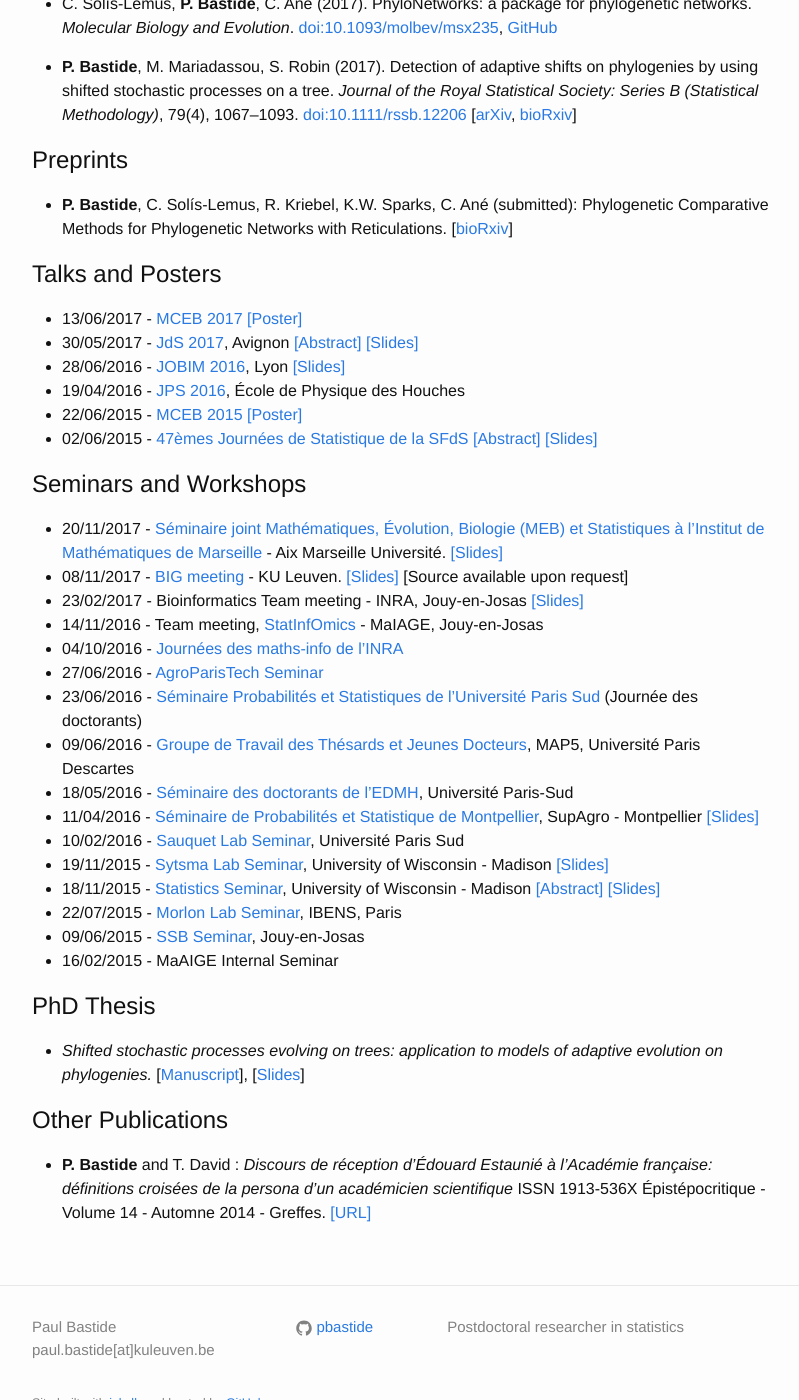
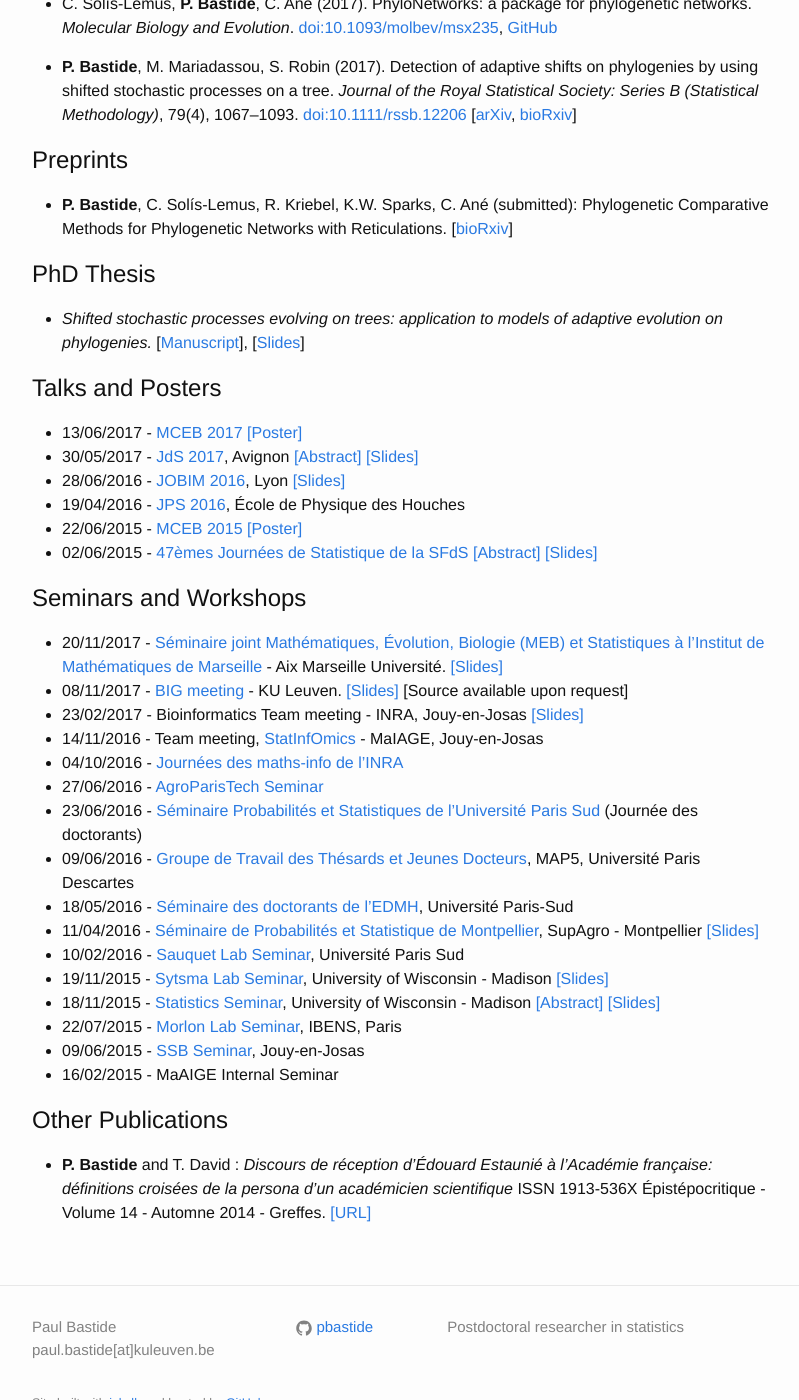
Before and after one commit to pbastide/pbastide.github.io, a Jekyll site: the page built from publi.md, in a window 1280 px wide and 1400 px high, scrolled down 286 px. Shown: the whole window, without its empty margins (238-1037 px from the left). Built offline with Jekyll 4.4.1, drawn with Linux system fonts in a browser that asks for light colours; part of the change alters nothing that is shown.

```diff
--- a/publi.md
+++ b/publi.md
@@ -15,6 +15,10 @@ weight: 3
 # Preprints
 
 * **P. Bastide**, C. Solís-Lemus, R. Kriebel, K.W. Sparks, C. Ané (submitted): Phylogenetic Comparative Methods for Phylogenetic Networks with Reticulations. [[bioRxiv](https://doi.org/10.1101/194050 )]
+
+# PhD Thesis
+
+* *Shifted stochastic processes evolving on trees: application to models of adaptive evolution on phylogenies.* [[Manuscript](https://tel.archives-ouvertes.fr/tel-01629648)], [[Slides]({{site.baseurl}}/docs/20171019_soutenance.pdf)]
 
 # Talks and Posters
 
@@ -43,10 +47,6 @@ weight: 3
 * 09/06/2015 - [SSB Seminar](http://www.ssbgroup.fr/), Jouy-en-Josas
 * 16/02/2015 - MaAIGE Internal Seminar
 
-# PhD Thesis
-
-* *Shifted stochastic processes evolving on trees: application to models of adaptive evolution on phylogenies.* [[Manuscript]({{site.baseurl}}/docs/Bastide_Manuscript_20171026.pdf)], [[Slides]({{site.baseurl}}/docs/20171019_soutenance.pdf)]
-
 # Other Publications
 
 * **P. Bastide** and T. David :
```
